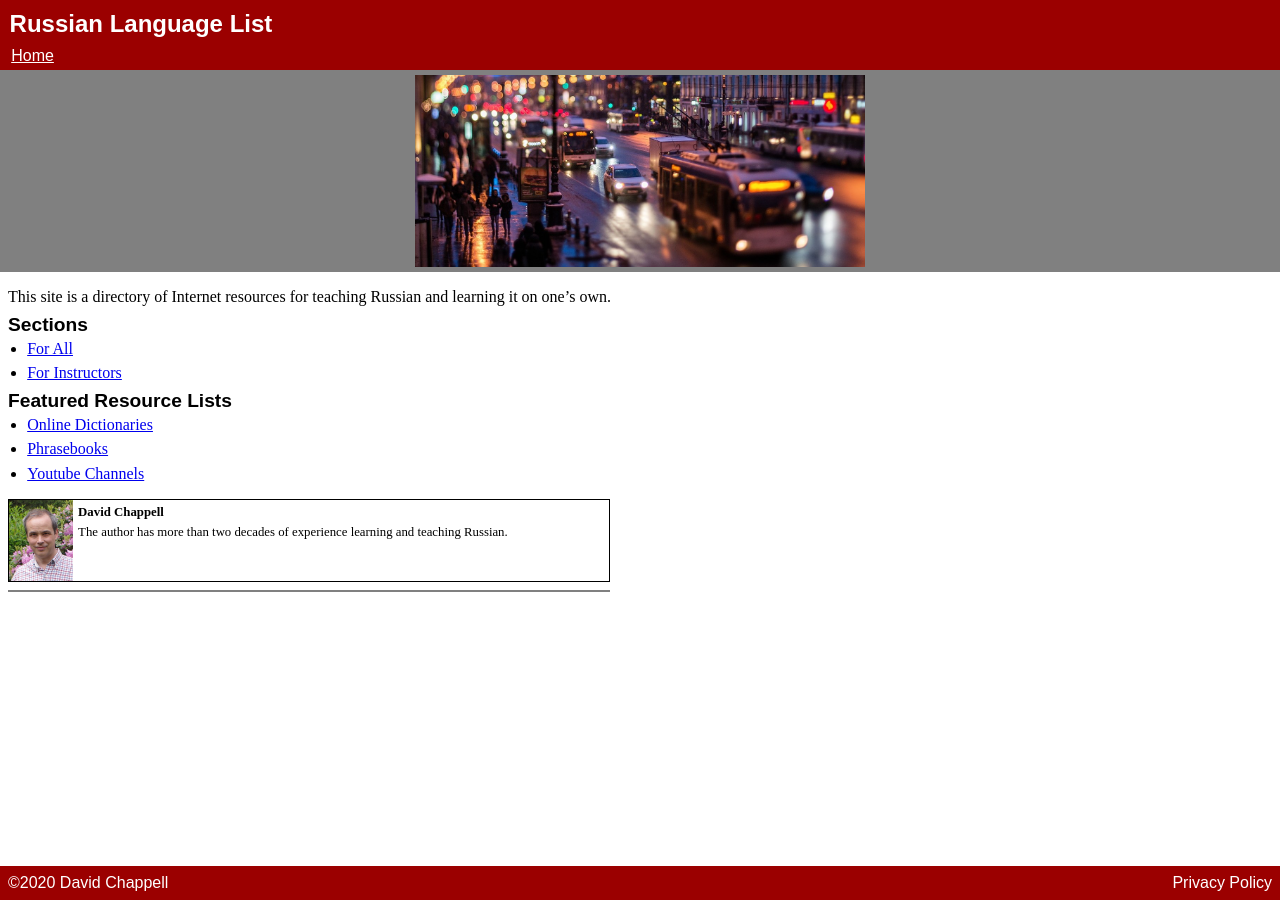
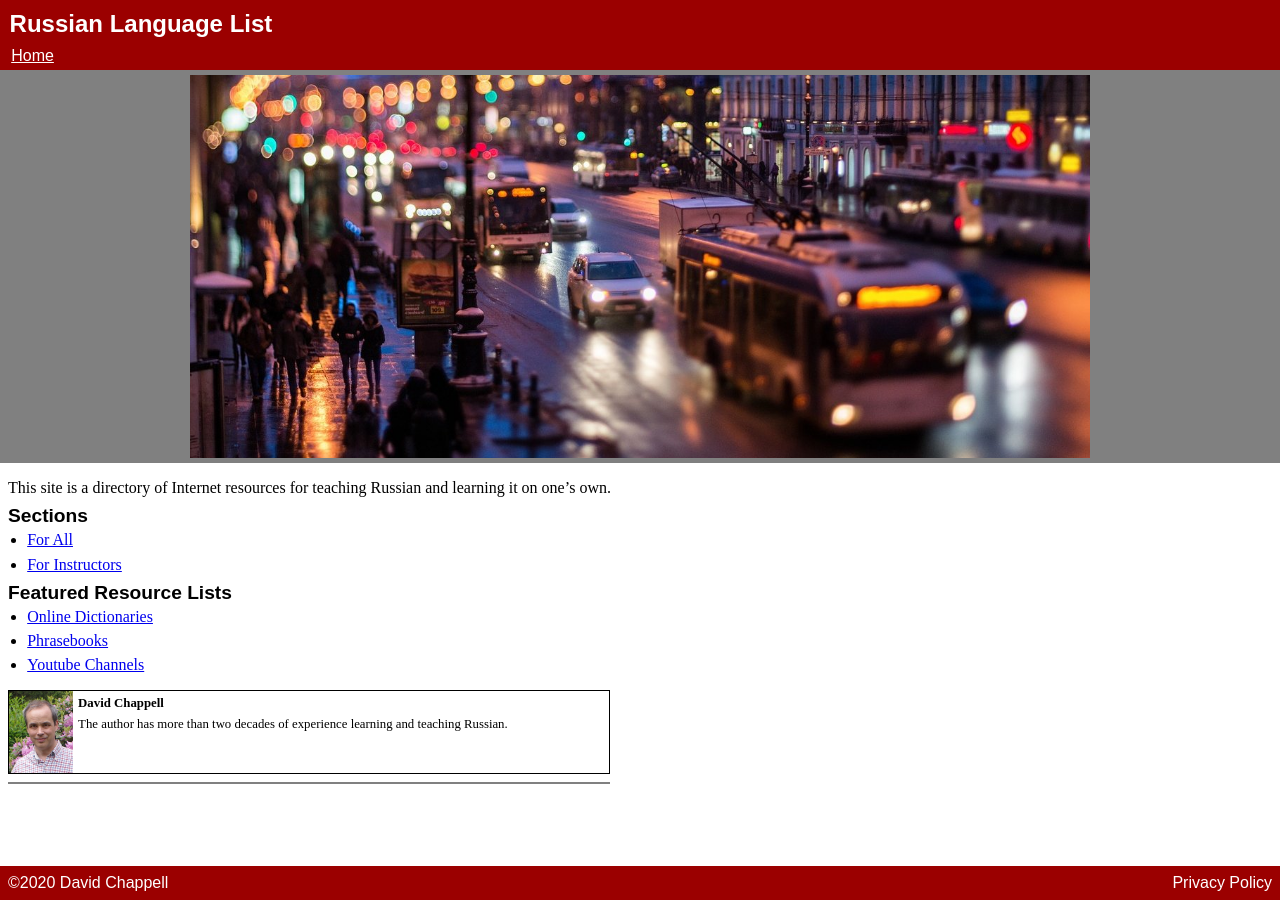
Before and after one commit to david672orford/russian-language-list, a Jekyll site: the page built from index.md, in a window 1280 px wide. Built offline with Jekyll 4.4.1, drawn with Linux system fonts in a browser that asks for light colours; our own code applies the rules of GitHub Pages for plain Markdown files.

Commit message:
style improvements

```diff
--- a/assets/css/style.css
+++ b/assets/css/style.css
@@ -53,7 +53,7 @@ DIV.title_img IMG {
 	margin: 0 auto;
 	padding: 5px;
 	width: calc(100% - 10px);
-	max-width: 50vh;
+	max-width: 100vh;
 	}
 
 /* Content */
```
